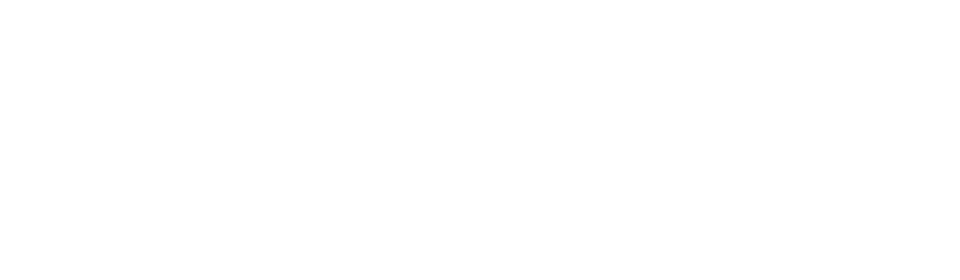
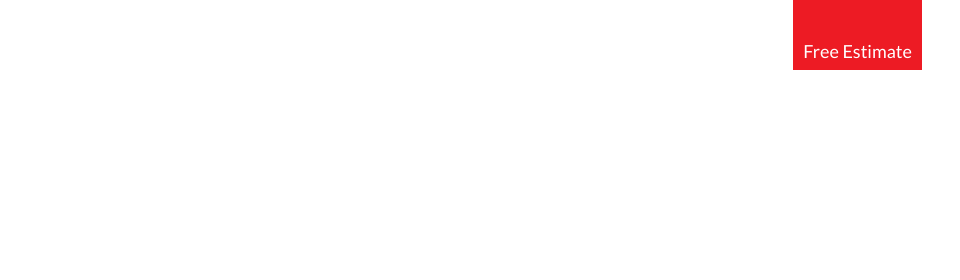
Before and after one commit to mahulett/legacy, a plain HTML site: page index.html in a window 1280 px wide. Shown: the top 280 px of the page, 320-1280 px from the left. Drawn offline with nearby package versions, Linux system fonts and the light colour scheme.

Commit message:
Made free estimate link positioned absolutely

```diff
--- a/css/style.css
+++ b/css/style.css
@@ -457,6 +457,7 @@ header {
 .nav-links {
   list-style-type: none;
   margin-left: auto;
+  margin-right: 142px;
 }
 
 .nav-links li {
@@ -566,6 +567,10 @@ header {
   padding-top: 80px;
 }
 
+.nav-focus {
+  display: none;
+}
+
 @media only screen and (min-width: 768px) {
   .nav-icon {
     display: none;
@@ -578,8 +583,16 @@ header {
   }
 
   .nav-focus {
+    display: block;
     border: 2px solid #fff;
-
+    border-top: 0;
+    position: absolute;
+    padding: 50px 10px 5px;
+    font-size: 1.414em;
+    top: -2em;
+    right: 0;
+    background: #ed1b24;
+    background: var(--red-color);
   }
 
   .nav-links a, .nav-focus a {
@@ -655,7 +668,7 @@ footer p {
   display: none;
 }
 
-.slide.prev, .slide-next {
+.slide-prev, .slide-next {
   display: none;
 }
 
@@ -665,13 +678,14 @@ footer p {
   }
 
   .slide-prev, .slide-next {
+    display: block;
     cursor: pointer;
     position: absolute;
     top: 50%;
     width: auto;
     margin-top: -22px;
     padding: 16px;
-    color: white;
+    color: #fff;
     font-weight: bold;
     font-size: 18px;
     transition: 0.6s ease;
--- a/index.html
+++ b/index.html
@@ -25,6 +25,7 @@
 				<a href="#" class="nav-icon" onclick="openNavMenu()">
 						<div class="nav-bar"></div>
 				</a>
+				<div class="nav-focus"><a href="#">Free Estimate</a></div>
         <ul class="nav-links" id="nav-menu">
         	<li><a href="index.html">Home</a></li>
           <li><a href="about.html">About Us</a></li>
@@ -34,7 +35,6 @@
           <li><a href="employment.html">Employment</a></li>
           <li><a href="locations.html">Locations</a></li>
           <li><a href="contact.html">Contact</a></li>
-          <li class="nav-focus"><a href="#">Free Estimate</a></li>
         </ul>
 			</nav>
 		</div>
```
